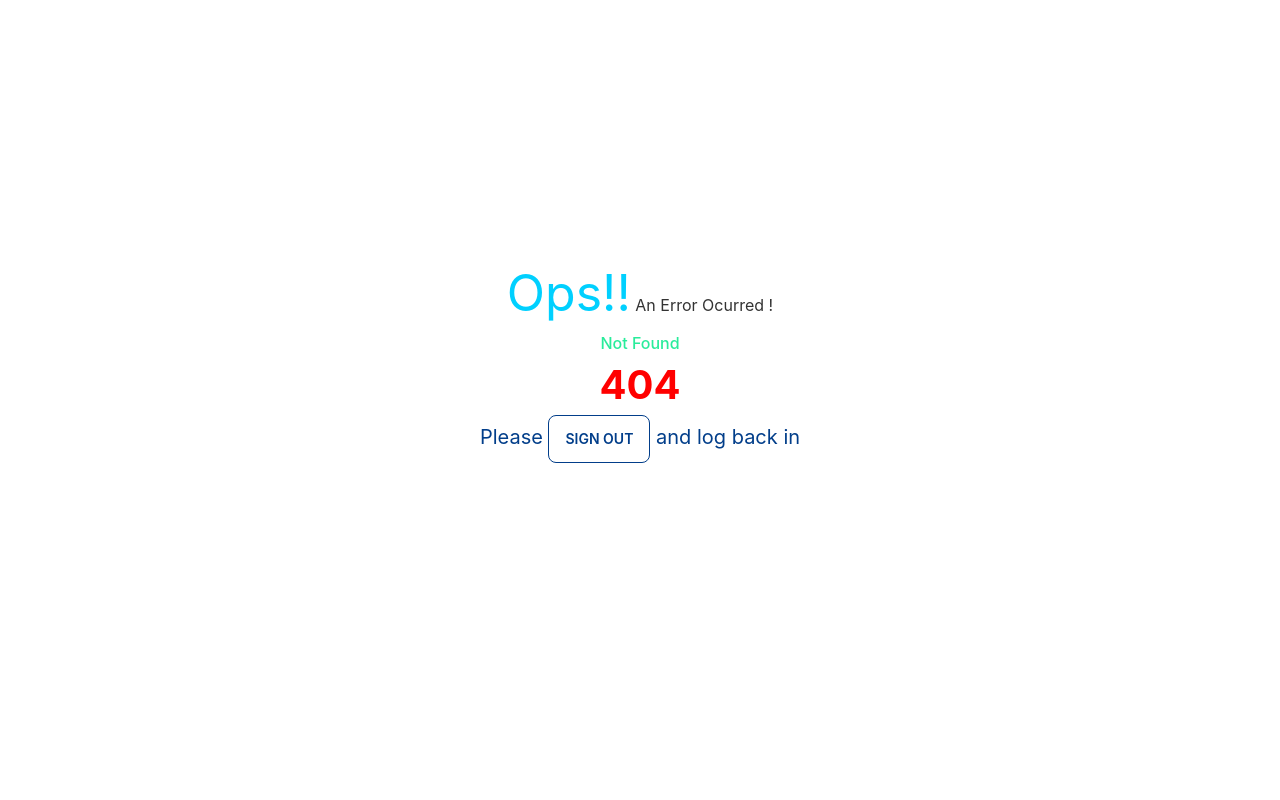
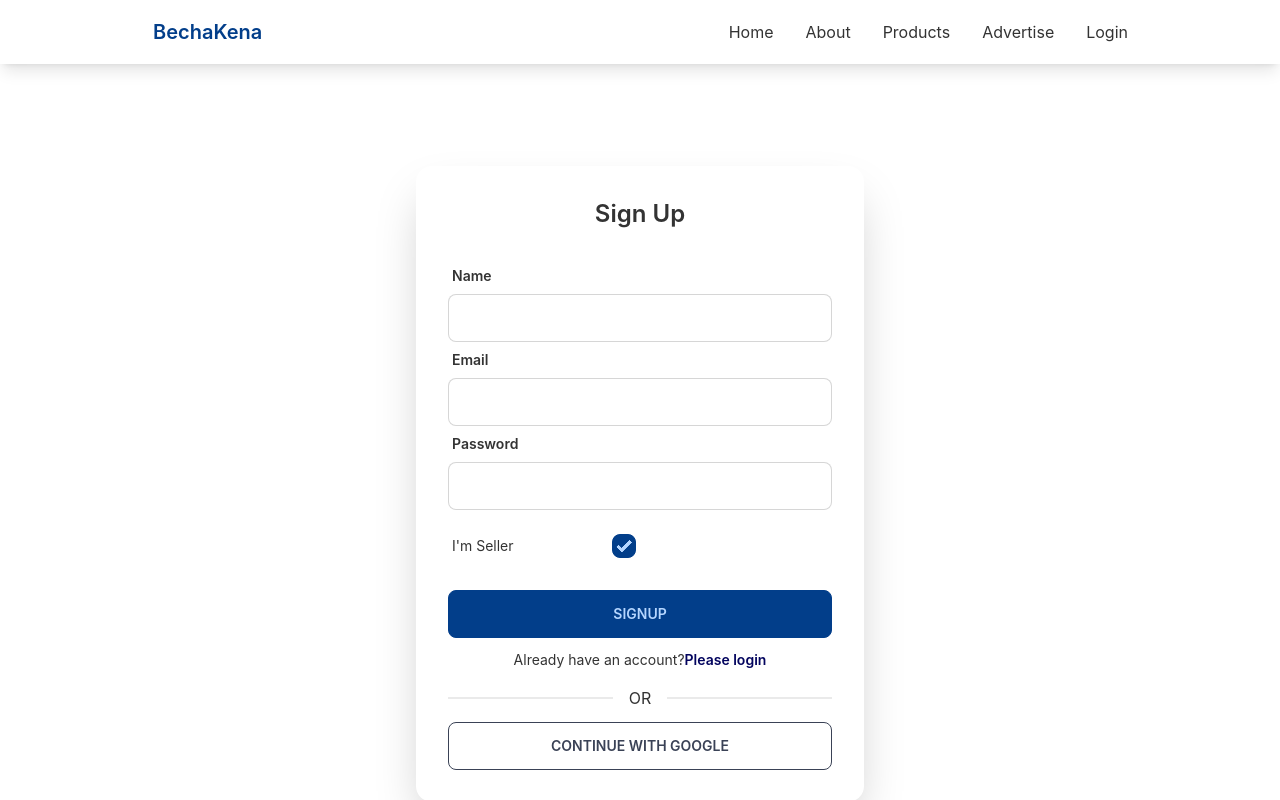
Before and after one commit to sultanmahmud07/final-project-client, a React (Create React App) app: page /signup in a window 1280 px wide. Before the commit this address had no page. Shown: the top 800 px of the page. Built offline with nearby package versions, Linux system fonts and the light colour scheme.

Commit message:
wark is dod

```diff
--- a/src/Pages/Login/Login.js
+++ b/src/Pages/Login/Login.js
@@ -42,7 +42,7 @@ const Login = () => {
                 </label>
               </div>
               <div className="form-control mt-6">
-                <input type="submit" className="btn btn-neutral" value="Login" />
+                <input type="submit" className="btn btn-primary" value="Login" />
               </div>
             </form>
             <div>
--- /dev/null
+++ b/src/Pages/SignUp/SignUp.js
@@ -0,0 +1,80 @@
+import React, { useState } from 'react';
+import { useForm } from 'react-hook-form';
+import { Link } from 'react-router-dom';
+
+const SignUp = () => {
+  const [error, setError] = useState('')
+
+  const { register, handleSubmit, formState: { errors } } = useForm();
+
+
+
+  const handleSigiUp = (data) => {
+    console.log(data)
+  }
+
+
+  return (
+    <div className=''>
+      <div className='h-screen flex justify-center items-center'>
+        <div className="card flex-shrink-0 w-full max-w-md shadow-2xl ">
+          <div className="card-body">
+            <div>
+              <h3 className='text-2xl font-semibold text-center pb-5'>Sign Up</h3>
+            </div>
+
+            <form onSubmit={handleSubmit(handleSigiUp)}>
+              <div className="form-control">
+                <label className="label">
+                  <span className="label-text font-semibold">Name</span>
+                </label>
+                <input type="text" {...register("name", { required: true })} className="input input-bordered" />
+                {errors.name && <span className='text-red-700'>Please provited your name</span>}
+              </div>
+              <div className="form-control">
+                <label className="label">
+                  <span className="label-text font-semibold">Email</span>
+                </label>
+                <input type="email" {...register("email", { required: true })} className="input input-bordered" />
+                {errors.email && <span className='text-red-700'>Please provited your email</span>}
+              </div>
+              <div className="form-control">
+                <label className="label">
+                  <span className="label-text font-semibold">Password</span>
+                </label>
+                <input type="password" {...register("password", { required: "passwrod in required", minLength: { value: 8, message: "password must be 8 cherecters long" }, pattern: { value: /^(?=.*\d)(?=.*[a-z])(?=.*[A-Z])[a-zA-Z0-9]{8,}$/, message: 'password must be strong and induce one capital letter' } })} className="input input-bordered" />
+                {errors.password && <span className='text-red-700'>{errors.password.message}</span>}
+                <label className="label">
+                  <span className="label-text font-semibold text-red-700">{error}</span>
+                </label>
+              </div>
+
+              <div className="form-control w-1/2">
+                  <label className="label cursor-pointer">
+                    <span className="label-text">I'm Seller</span>
+                    <input readOnly type="checkbox" checked className="checkbox checkbox-primary" />
+                  </label>
+                </div>
+
+              <div className="form-control mt-6">
+                <input type="submit" className="btn btn-primary" value="SignUp" />
+              </div>
+            </form>
+
+
+            <div>
+              <div className='text-center p-1 text-sm'>
+                <span>Already have an account?</span><span><Link to='/login' className='text-secondary font-semibold'>Please login</Link></span>
+              </div>
+              <div className="divider">OR</div>
+              <button className="btn btn-outline btn-accent w-full">CONTINUE WITH GOOGLE</button>
+            </div>
+          </div>
+
+        </div>
+      </div>
+    </div>
+  );
+};
+
+export default SignUp;
--- a/src/Routes/Routes/Routes.js
+++ b/src/Routes/Routes/Routes.js
@@ -10,6 +10,7 @@ import Home from "../../Pages/Home/Home/Home";
 import Login from "../../Pages/Login/Login";
 import Products from "../../Pages/Products/Products";
 import Error from "../../Pages/Shared/Error/Error";
+import SignUp from "../../Pages/SignUp/SignUp";
 
 const router = createBrowserRouter([
   {
@@ -34,6 +35,10 @@ const router = createBrowserRouter([
         element: <Login></Login>
       },
       {
+        path: '/signup',
+        element: <SignUp></SignUp>
+      },
+      {
         path: 'products/category/:id',
         element: <CategoryItems></CategoryItems>,
         loader: ({params}) => fetch(`http://localhost:5000/products/category/${params.id}`)
```
